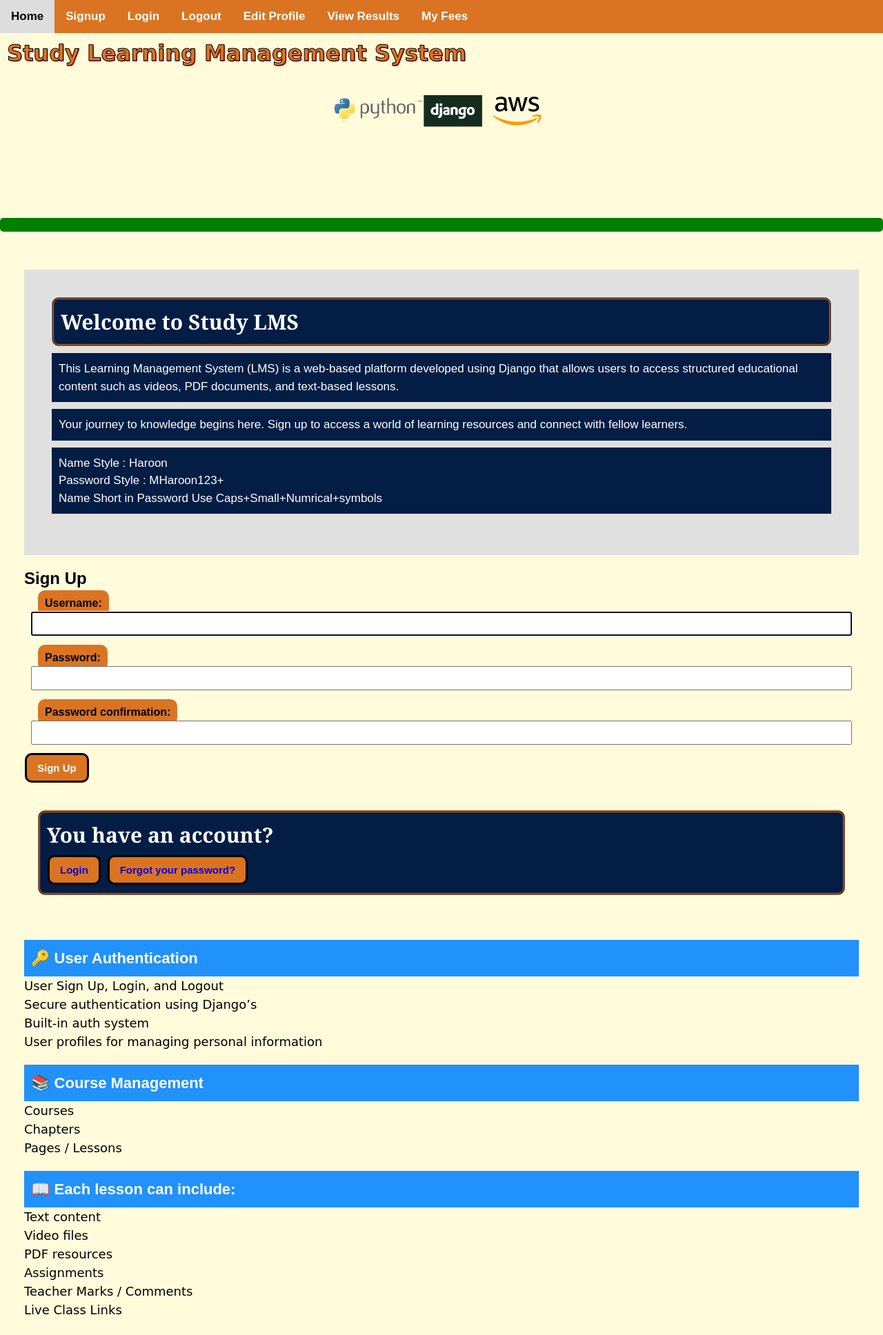
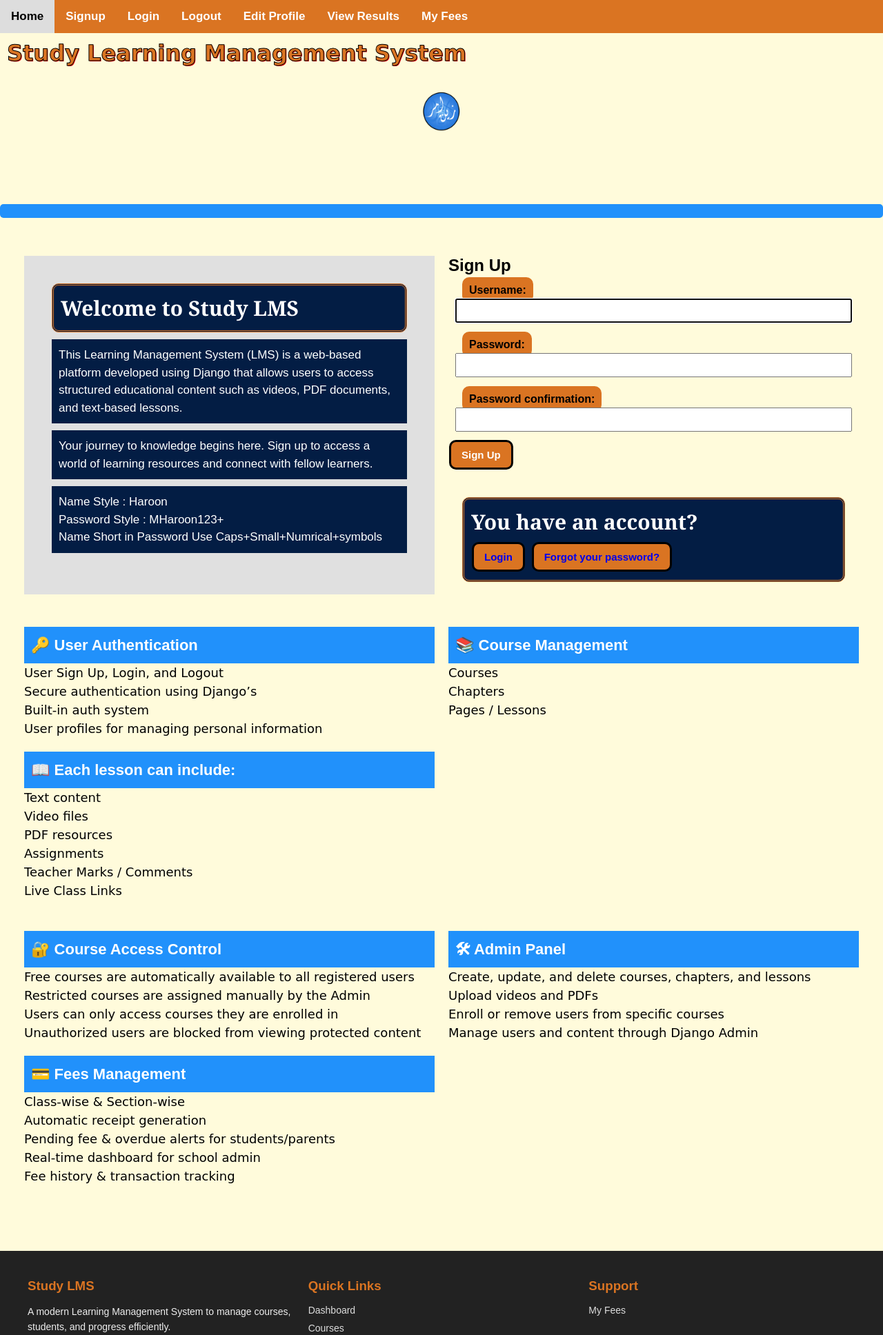
Before and after one commit to zainammar/study-lms, a Django app: page /signup/ in a window 1280 px wide. Shown: the top 1936 px of the page at 69% size. Run offline with Django 5.2, Linux system fonts and the light colour scheme.

Commit message:
Change UI - Admin Panel & Signup

```diff
--- a/accounts/admin.py
+++ b/accounts/admin.py
@@ -6,3 +6,8 @@ class ProfileAdmin(admin.ModelAdmin):
     list_display = ['user', 'location', 'phone']
     search_fields = ['user__username', 'location']
     list_filter = ['location']
+
+
+admin.site.site_header = "Study LMS Admin"
+admin.site.site_title = "Study LMS"
+admin.site.index_title = "Welcome to Study LMS Dashboard"
--- a/accounts/templates/accounts/signup.html
+++ b/accounts/templates/accounts/signup.html
@@ -21,7 +21,7 @@
     }
 
 </style>
-<div class="row-9 content-grid">
+<div class="row-2 content-grid">
     <div class="grid-item-1">
         <div class="color-like">
             <div>
@@ -89,7 +89,7 @@
 
     </div>
 </div></div>
-<div class="row-8 content-grid">
+<div class="row-2 content-grid">
     <div class="grid-item-2">
         <h2 class="heading-2b"> 🔑 User Authentication</h2>
         <ul>
@@ -133,7 +133,7 @@
 
 
 </div>
-<div class="row-8 content-grid">
+<div class="row-2 content-grid">
     <div class="grid-item-2">
         <h2 class="heading-2b">🔐 Course Access Control</h2>
         <ul>
--- a/pages/templates/pages/base.html
+++ b/pages/templates/pages/base.html
@@ -400,30 +400,26 @@ hr.new5 {
 
     </div>
 
-<div class="row-6 content-grid">
-    <div class="grid-item-1">
+<div class="row-9 content-grid">
+
+
+            <div class="grid-item-1">
+
+
+                    <h5 class="text-1">{{ user.username }}</h5>
+
+
+        </div>
+        <div class="grid-item-1">
+            {% if user.profile.profile_picture %}
+            <img src="{{ user.profile.profile_picture.url }}" class="current-image">
+        {% endif %}
+
+        </div>
 
     </div>
 
-            <div class="grid-item-1">
 
-                <div>
-                    <h5 class="text-1">{{ user.username }}</h5>
-
-                        <div>
-
-        </div>
-
-        <div>
-            {% if user.profile.profile_picture %}
-                <img src="{{ user.profile.profile_picture.url }}" class="current-image">
-            {% endif %}
-        </div>
-    </div>
-
-</div>
-<div class="grid-item-1">   </div>
-</div>
 <!-- <div class="grid-item-1">
 
     <div> -->
--- a/static/css/style.css
+++ b/static/css/style.css
@@ -496,7 +496,7 @@ button:hover{
 }
 
 hr.new5 {
-  border: 10px solid green;
+  border: 10px solid #2191FB;
   border-radius: 5px;
 }
 
@@ -604,3 +604,24 @@ hr.new5 {
     width:100%;
     height:35px;
 }
+
+
+
+:root {
+  --primary: #1e40af;
+  --secondary: #3b82f6;
+  --accent: #f59e0b;
+}
+
+#header {
+  background: #1e40af;
+}
+
+.module h2 {
+  background: #3b82f6;
+}
+
+.button,
+input[type=submit] {
+  background: #f59e0b;
+}
```
Also changed, not shown: accounts/templates/accounts/login.html (+7 -6 lines), myproject/settings.py (+17 -1 lines), static/images/logo.png, templates/base.html (line endings or trailing spaces).
